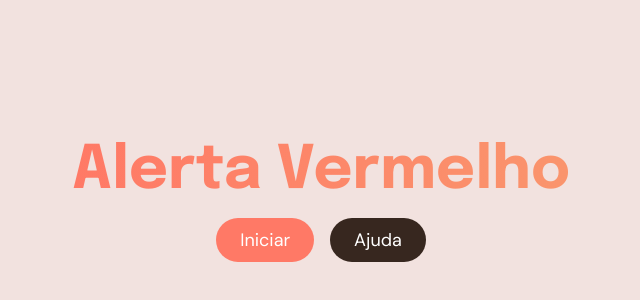
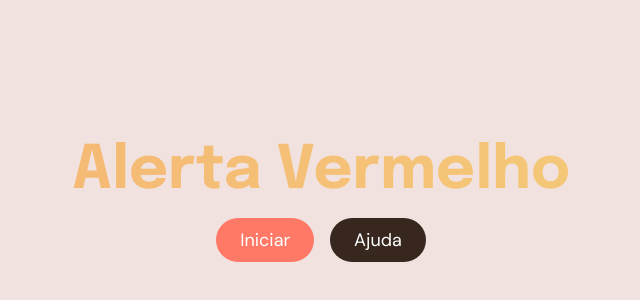
Before and after one commit to Gs-Toledo/Alerta-Vermelho, a React (Vite) app in the folder packages/react/: page / in a window 1280 px wide. Shown: the part 198-498 px from the top of the page, without its empty margins (319-959 px from the left). Built offline with nearby package versions, Linux system fonts and the light colour scheme.

Commit message:
Diminui o tempo de animação do gradiente

```diff
--- a/packages/react/src/index.css
+++ b/packages/react/src/index.css
@@ -43,5 +43,5 @@ body {
     background-clip: text;
     -webkit-background-clip: text;
     color: transparent;
-    animation: gradient-x 8s ease infinite;
+    animation: gradient-x 6s ease infinite;
 }
```
